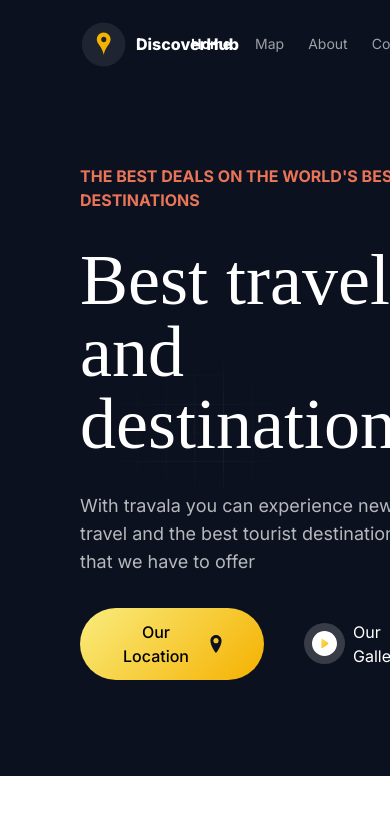
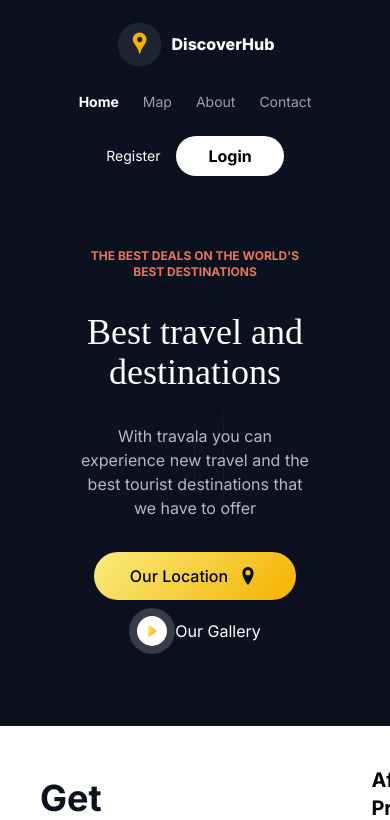
Before and after one commit to AmirNBK/discover-hub, a Next.js app: page / in a window 390 px wide. Shown: the top 820 px of the page. Built offline with nearby package versions, Linux system fonts and the light colour scheme.

Commit message:
made some of the homepage sections responsive

```diff
--- a/components/Header/Header.tsx
+++ b/components/Header/Header.tsx
@@ -14,7 +14,7 @@ const Header = (props: {
         { title: 'Contact', link: '/contact-us' }
     ];
     return (
-        <div className='Header flex items-center justify-between' style={{zIndex : '3000000000'}}>
+        <div className='Header flex-col gap-6 md:flex-row flex items-center justify-between' style={{zIndex : '3000000000'}}>
             <Link href={'/'} className='Header__logoSection text-white flex flex-row items-center gap-2'>
                 <Image src={logo} alt='mainLogo' className='w-12' unoptimized />
                 <p className='font-extrabold'> DiscoverHub </p>
--- a/components/Introduction/Introduction.tsx
+++ b/components/Introduction/Introduction.tsx
@@ -7,36 +7,37 @@ import lines from '../../assets/images/lines.png'
 import location from '../../assets/icons/location.svg'
 
 const Introduction = () => {
+
     return (
-        <div className='Introduction my-12 flex flex-row z-10 relative'>
+        <div className='Introduction my-6 xl:my-12 flex flex-row z-10 relative'>
             <div className='Introduction__info my-12 flex flex-col gap-8 flex-1'>
                 <Image src={lines} alt='lines' className='absolute top-2/4 left-2/4'
                     style={{ zIndex: '-1', transform: 'translate(-50%, -50%)' }} unoptimized
                 />
-                <p style={{ color: '#E97458' }} className='text-base font-bold uppercase'>
+                <p style={{ color: '#E97458' }} className='text-center xl:text-left text-xs sm:text-base font-bold uppercase'>
                     the best deals on the world's best destinations
                 </p>
-                <h3 className='text-white text-7xl' style={{ fontFamily: 'Volkhov' }}>
+                <h3 className='text-center xl:text-left text-white text-4xl sm:text-7xl' style={{ fontFamily: 'Volkhov' }}>
                     Best travel and destinations
                 </h3>
-                <p className='text-lg' style={{ color: '#ffffffb3' }}>
+                <p className='text-center xl:text-left text-base' style={{ color: '#ffffffb3' }}>
                     With travala you can experience new travel and the best tourist destinations that we have to offer
                 </p>
-                <div className='flex flex-row'>
+                <div className='flex flex-col gap-2 sm:gap-0 sm:m-0 mx-auto sm:items-center sm:flex-row justify-center xl:justify-start '>
                     <IntroductionButton link='/map' text='Our Location' icon={location} />
-                    <div className='flex flex-row items-center ml-10'
+                    <div className='flex flex-row items-center m-0 justify-center sm:ml-10'
                     >
-                        <div className='rounded-full flex items-center'
+                        <div className='rounded-full flex items-center text-xs sm:text-base'
                             style={{ background: '#ffffff2e', padding: '8px' }}>
                             <Image src={circlePlay} alt='circlePlay' unoptimized
                             />
                         </div>
-                        <p className='text-white ml-2 text-base'> Our Gallery </p>
+                        <p className='text-white m-0 sm:ml-2 sm:text-base'> Our Gallery </p>
                     </div>
                 </div>
             </div>
 
-            <div className=' Introduction__pic' style={{ flex: '1.8' }}>
+            <div className=' Introduction__pic hidden xl:block' style={{ flex: '1.8' }}>
                 <Image src={pic} alt='picture' className='my-0 mx-auto' unoptimized />
             </div>
         </div>
--- a/components/MostPopularSection/MostPopularSection.tsx
+++ b/components/MostPopularSection/MostPopularSection.tsx
@@ -12,6 +12,19 @@ const MostPopularSection = () => {
         City: string;
         description: string;
     }
+
+    const responsiveOptions = [
+        {
+            breakpoint: '1300px',
+            numVisible: 1,
+            numScroll: 1
+        },
+        {
+            breakpoint: '1000px',
+            numVisible: 1,
+            numScroll: 1
+        }
+    ];
 
     const locations: Informations[] = [
         {
@@ -79,7 +92,7 @@ const MostPopularSection = () => {
             </h1>
             <div className="card">
                 <Carousel value={locations} numVisible={3} numScroll={3} className="custom-carousel" circular
-                    autoplayInterval={3000} itemTemplate={locationsTemplate} showIndicators={false} />
+                    autoplayInterval={3000} itemTemplate={locationsTemplate} showIndicators={false} responsiveOptions={responsiveOptions} />
             </div>
         </div>
     );
```
